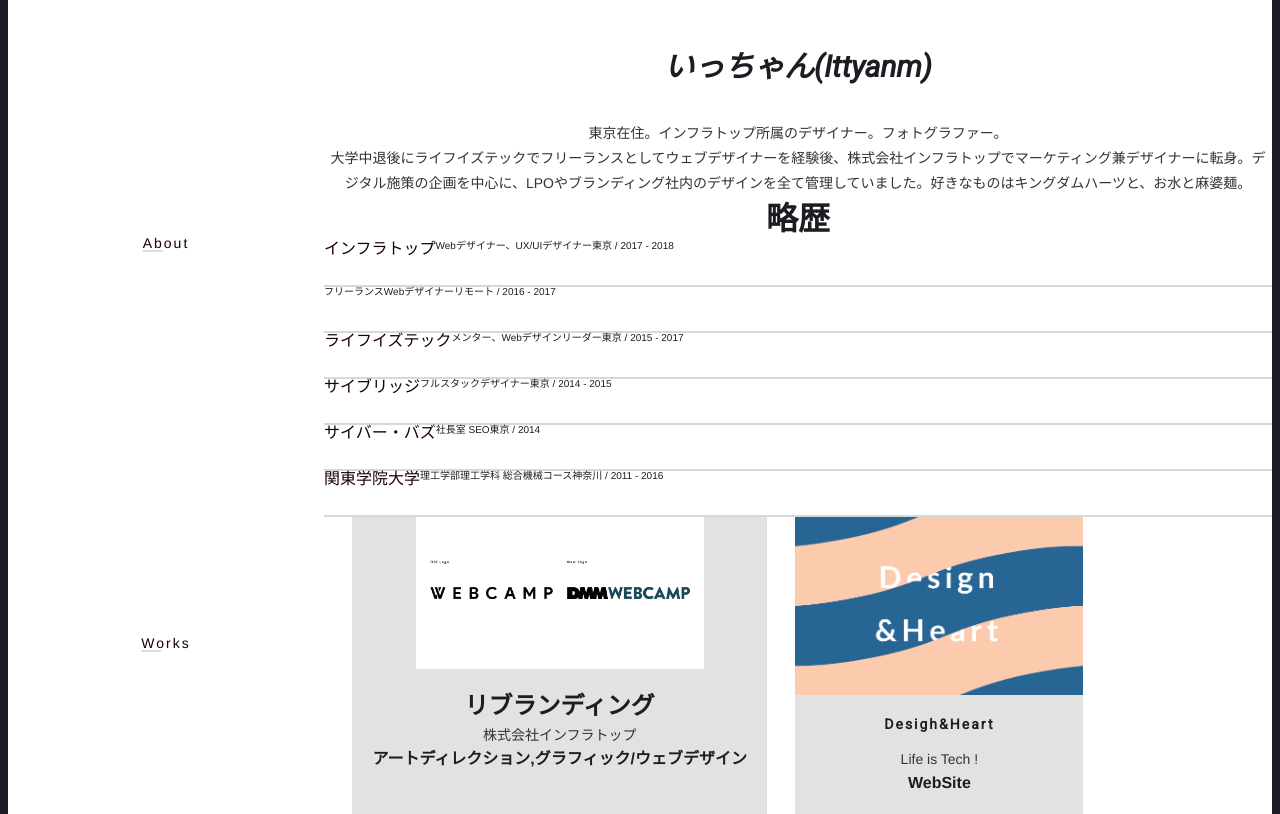
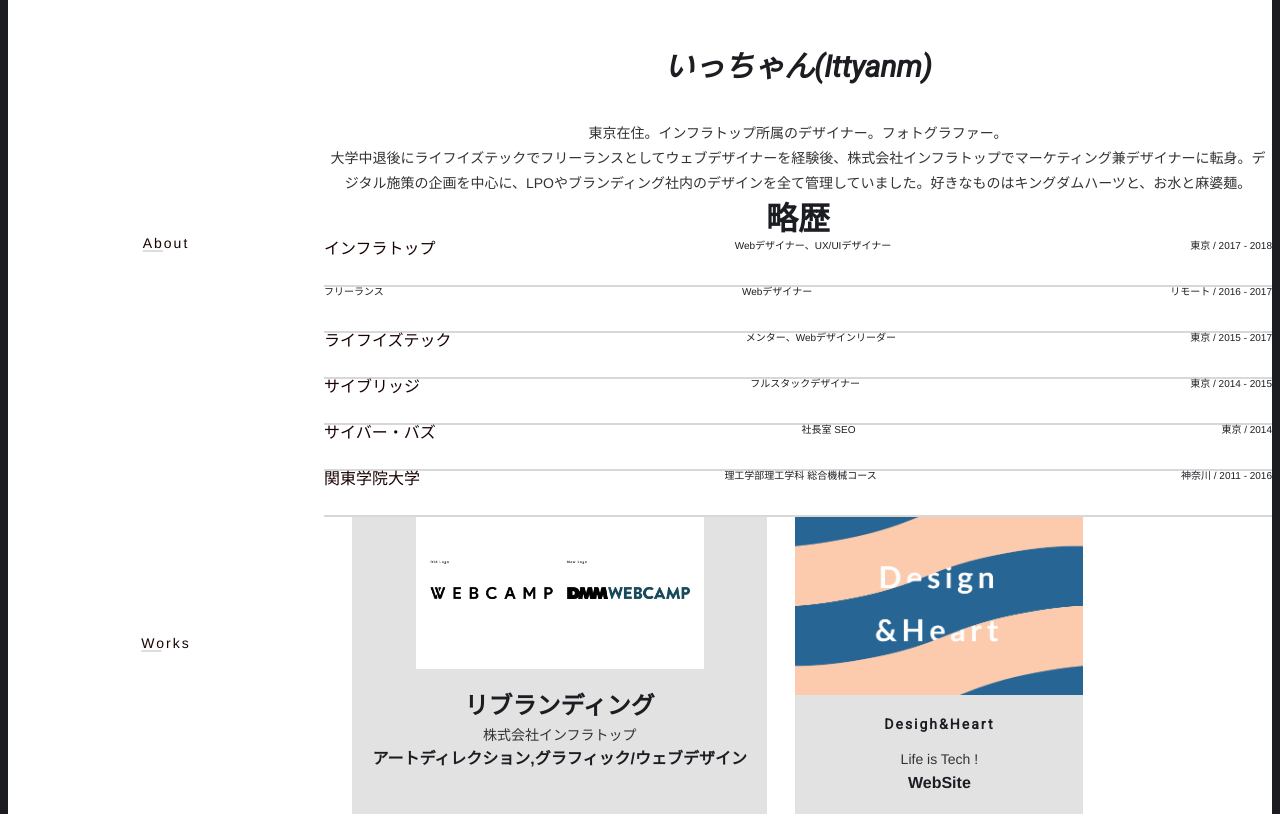
Before and after one commit to Ittyanm/Ittyanm, a PHP site: page /about/index.html in a window 1280 px wide. Shown: the part 627-1441 px from the top of the page. Run offline with PHP 8.4, Linux system fonts and the light colour scheme; some libraries are stand-ins or nearby versions.

Commit message:
略歴CSS編集

```diff
--- a/assets/css/about.css
+++ b/assets/css/about.css
@@ -118,6 +118,9 @@ header .sentence {
   -webkit-box-direction: normal;
   -ms-flex-direction: row;
   flex-direction: row;
+  -webkit-box-pack: justify;
+  -ms-flex-pack: justify;
+  justify-content: space-between;
 }
 /* Tablet only */
 @media only screen and (max-width: 768px) {
```
